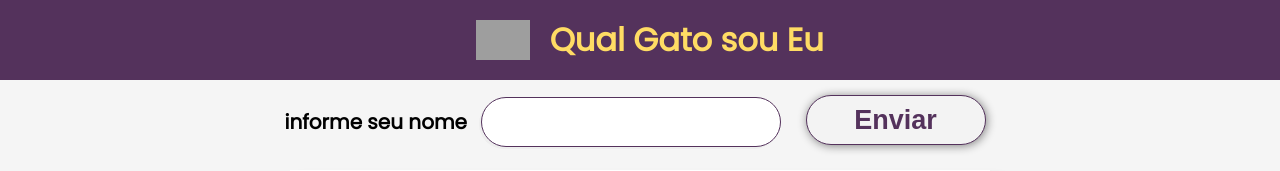
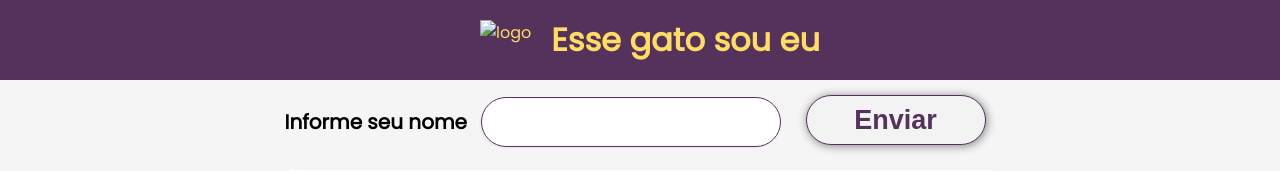
Before and after one commit to marianacamposss/essegatosoueu, a Flask app: template templates/index.html in a window 1280 px wide. Shown: the top 171 px of the page. Run offline with Flask 3, Linux system fonts and the light colour scheme; the template is opened without the code that fills it, so the values that code supplies are empty; grey boxes are pictures that could not be loaded.

Commit message:
alteração1

```diff
--- a/templates/index.html
+++ b/templates/index.html
@@ -3,28 +3,28 @@
 <head>
     <meta charset="UTF-8">
     <meta name="viewport" content="width=device-width, initial-scale=1.0">
-    <title>Esse gato sou eu </title>
-    <link rel="stylesheet" href="style.css">
+    <link rel="stylesheet" href="../static/style.css">
+    <title>Esse gato sou eu!</title>
 </head>
 <body>
     <header>
-        <img src="img/gato.jpg" alt="Gato">
-        <h1>Qual Gato sou Eu</h1>
+        <img src="" alt="logo">
+        <h1>Esse gato sou eu</h1>
     </header>
     <main>
         <div class="container">
             <div class="form">
                 <form action="/" method="post">
-                    <label>informe seu nome</label>
+                    <label>Informe seu nome</label>
                     <input type="text" name="nome" />
                     <button type="submit">Enviar</button>
                 </form>
             </div>
             <div class="gato">
                 {% if not url_imagem %}
-                <img src="..." alt="..." />
+                    <img src="..." alt="..." />
                 {% else %}
-                    <img src="{{ url_imagem }}" alt="Gato" />
+                    <img src="{{url_imagem}}" />
                     <p>{{ nome }}</p>
                 {% endif %}
                 {% if erro %}
@@ -34,7 +34,7 @@
         </div>
     </main>
     <footer>
-        <p>Feito pela mari😸</p>
+        <p>Desenvolvido por um gato. Miau!</p>
     </footer>
 </body>
 </html>
```
